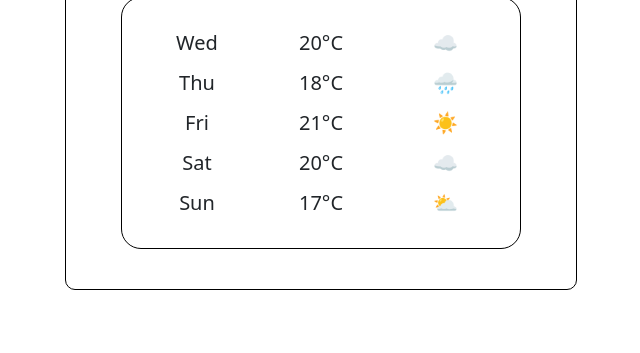
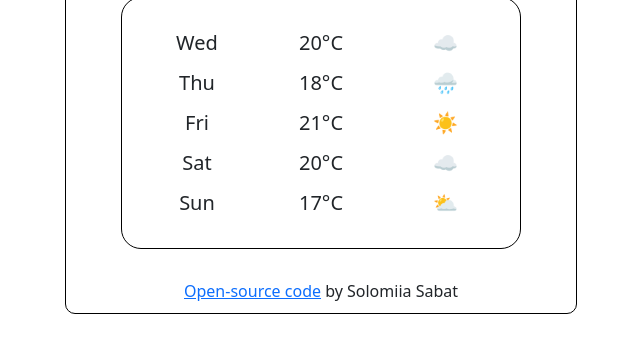
Before and after one commit to solomiiasabat/week6-weather-app, a plain HTML site: page Homework.html in a window 1280 px wide. Shown: the part 259-612 px from the top of the page, without its empty margins (319-959 px from the left). Drawn offline with nearby package versions, Linux system fonts and the light colour scheme.

Commit message:
added the link to github

```diff
--- a/Homework.html
+++ b/Homework.html
@@ -95,8 +95,10 @@
           <div class="col-4">⛅</div>
         </div>
       </div>
-
     </div>
+     <div>
+          <a href="https://github.com/solomiiasabat/week6-weather-app"> Open-source code</a> by Solomiia Sabat
+      </div>
     <script src="Homework.js" ></script>
   </body>
 </html>
```
